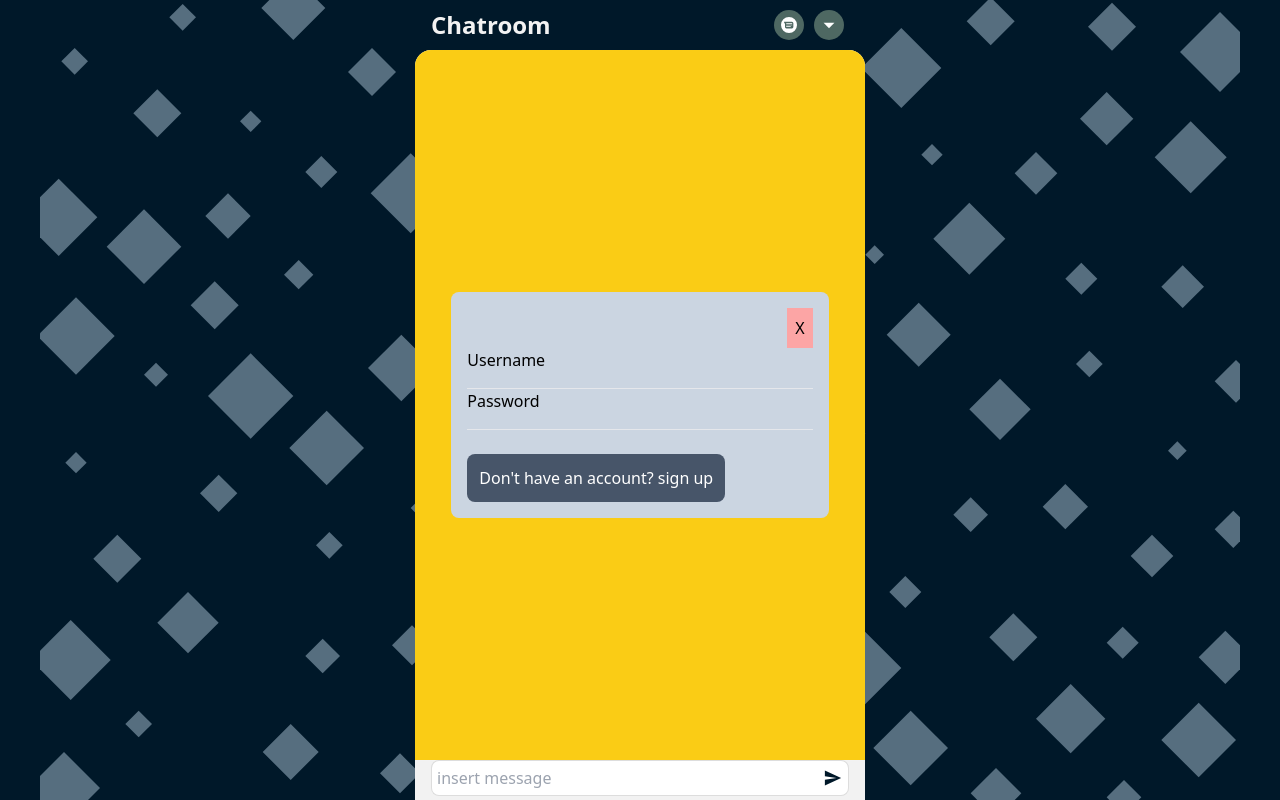
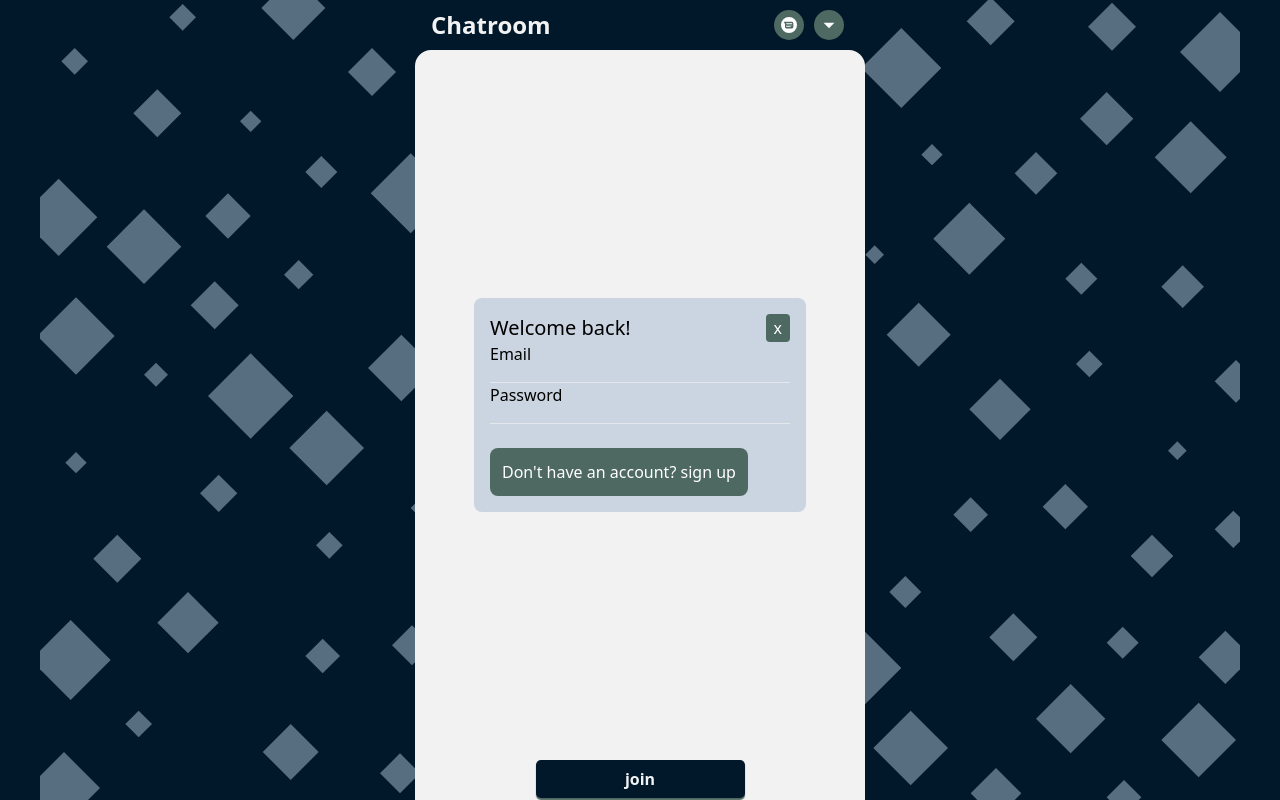
Before and after one commit to PaschalPM/react-firebase-chatroom, a React (Create React App) app: page / in a window 1280 px wide. Both pictures are taken after a click on the button "sign in". Built offline with nearby package versions, Linux system fonts and the light colour scheme.

Commit message:
Modified LoginModal

```diff
--- a/src/App.jsx
+++ b/src/App.jsx
@@ -1,4 +1,4 @@
-import React, {useState} from "react";
+import React, { useState } from "react";
 import Container from "./components/Container";
 import Navbar from "./components/nav/Navbar";
 import NavTitle from "./components/nav/Navtitle";
@@ -18,9 +18,9 @@ import { AppContextProvider } from "./context/AppState";
 
 const App = () => {
 
- const testUser = { displayName: "PASCHAL", email: "okafor" };
-	const [user, setUser] = useState(testUser);
-	// const [user, setUser] = useState(null);
+  const testUser = { displayName: "PASCHAL", email: "okafor" };
+  const [user, setUser] = useState(null);
+  // const [user, setUser] = useState(null);
   const [menuOpen, setMenuOpen] = useState(false)
 
   const states = {
--- /dev/null
+++ b/src/components/LoginModal.js
@@ -0,0 +1,35 @@
+import React from 'react'
+
+
+const Modal = () => {
+    const [openModal, setOpenModal] = React.useState(false)
+    //const [handleModal, setHandleModal] = React.useState(true)
+    function closeModal() {
+        setOpenModal(openModal => !openModal)
+    }
+    function handleModal() {
+        setOpenModal(!openModal)
+    }
+
+    return (
+        <div>
+            {!openModal ? <button className='bg-slate-600 text-white px-2' onClick={handleModal}>sign in</button> : ""}
+            {openModal && <div className="w-full rounded-lg p-4  bg-blend-overlay  bg-slate-300">
+                <div className='flex justify-between w-[300px]'>
+                    <h1 className='text-xl'>Welcome back!</h1>
+                    <button onClick={closeModal} className='bg-[#4e6862] text-white rounded px-2'>x</button>
+                </div>
+                {/* <div className='text-center bg-green-400'> */}
+                <h1 className='mb-4 text-left'>Email</h1>
+                <hr></hr>
+                <h1 className='mb-4 text-left'>Password</h1>
+                <hr className='mb-6'></hr>
+                <button className='bg-[#4e6862] text-white p-3 rounded-lg'>Don't have an account? sign up</button>
+                {/* </div> */}
+            </div>
+            }
+        </div>
+    )
+}
+
+export default Modal
--- a/src/components/Modal.js
+++ b/src/components/SignupModal.js
@@ -5,23 +5,27 @@ const Modal = () => {
     const [openModal, setOpenModal] = React.useState(false)
     //const [handleModal, setHandleModal] = React.useState(true)
     function closeModal() {
-        setOpenModal(openModal  => !openModal)
+        setOpenModal(openModal => !openModal)
     }
-    function handleModal(){
+    function handleModal() {
         setOpenModal(!openModal)
     }
 
     return (
         <div>
-          {!openModal? <button className='bg-slate-600 text-white px-2' onClick={handleModal}>sign in</button> : ""}
+            {!openModal ? <button className='bg-slate-600 text-white px-2' onClick={handleModal}>sign up</button> : ""}
             {openModal && <div className="w-full rounded-lg p-4  bg-blend-overlay  bg-slate-300">
-                <button onClick={closeModal} className='ml-80 bg-red-300 p-2'>X</button>
+                {/* <div className='md:flex justify-between w-full bg-green-700'> */}
+                    <p className='text-2xl'>Welcome back!</p>
+                    <button onClick={closeModal} className='ml-80 bg-[#4e6862] text-white rounded px-2'>x</button>
+                {/* </div> */}
+
                 {/* <div className='text-center bg-green-400'> */}
-                <h1 className='mb-4 text-left'>Username</h1>
+                <h1 className='mb-4 text-left'>Email</h1>
                 <hr></hr>
                 <h1 className='mb-4 text-left'>Password</h1>
                 <hr className='mb-6'></hr>
-                <button className='bg-slate-600 text-white p-3 rounded-lg'>Don't have an account? sign up</button>
+                <button className='bg-[#4e6862] text-white p-3 rounded-lg'>Don't have an account? sign up</button>
                 {/* </div> */}
             </div>
             }
--- a/src/components/dropdown/DropdownItem.jsx
+++ b/src/components/dropdown/DropdownItem.jsx
@@ -1,6 +1,9 @@
 function DropdownItem(props) {
+  function check(){
+    alert("Good!!!")
+  }
   return (
-    <li className="dropdown-item">
+    <li className="dropdown-item" onClick={check }>
       <a href={props.href}>
         <span className="button-icon"> {props.icon} </span>
         <span> {props.text} </span>
--- a/src/components/main/Main.jsx
+++ b/src/components/main/Main.jsx
@@ -1,11 +1,12 @@
 import Container from "../Container";
 import { IoMdSend } from "react-icons/io";
-import Modal from "../Modal";
+import Modal from "../LoginModal";
+import SignupModal from "../SignupModal"
 
 function Main(props) {
   return (
     <main className="main">
-      <div className="bg-blend-overlay -z-50 bg-yellow-400 flex justify-center items-center w-full display">
+      <div className="flex justify-center items-center w-full display">
         <Modal />
       </div>
       <div className="switch-join-form">
```
